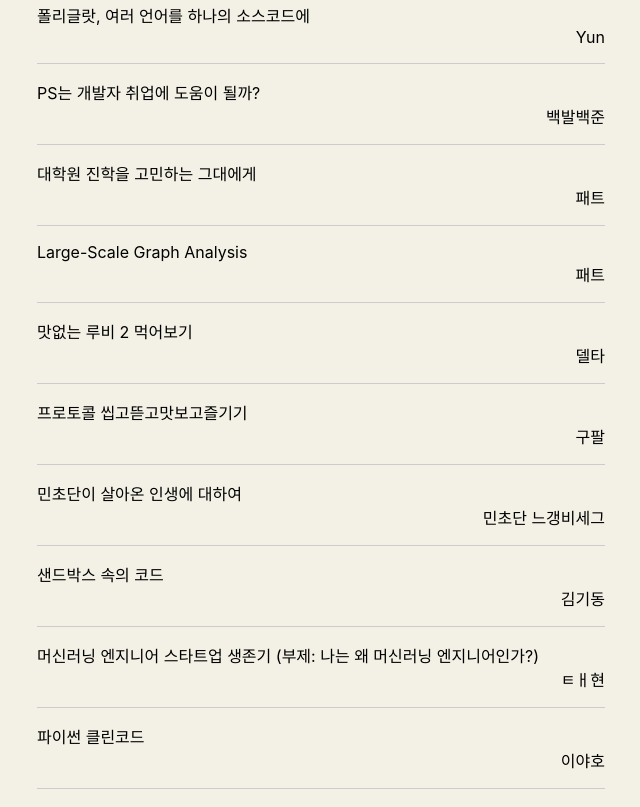
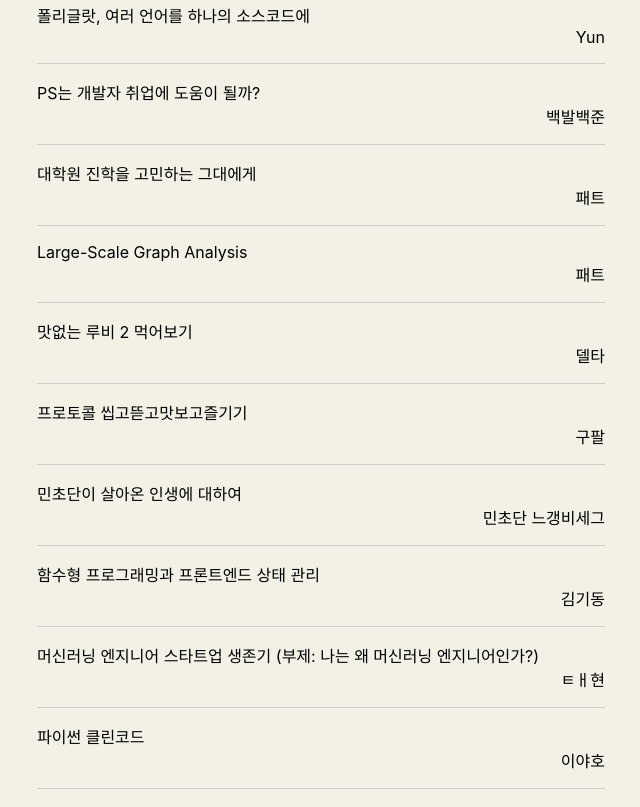
Before and after one commit to bbconfhq/conference, a Gatsby site: page / in a window 1280 px wide. Shown: the part 593-1400 px from the top of the page, without its empty margins (319-959 px from the left). Built offline with nearby package versions, Linux system fonts and the light colour scheme; Gatsby itself is replaced by a stand-in of ours; a web font is replaced by a local one.

Commit message:
chore: update sessions

```diff
--- a/data/sessions/sessions.json
+++ b/data/sessions/sessions.json
@@ -41,7 +41,7 @@
   },
   {
     "speaker": "김기동",
-    "title": "샌드박스 속의 코드"
+    "title": "함수형 프로그래밍과 프론트엔드 상태 관리"
   },
   {
     "speaker": "ㅌㅐ현",
--- a/src/pages/archive.tsx
+++ b/src/pages/archive.tsx
@@ -19,7 +19,6 @@ const ArchivePage = () => {
          </>
         )))
       }
-      {/*<SessionList sessions={[]} />*/}
     </Layout>
   )
 }
```
